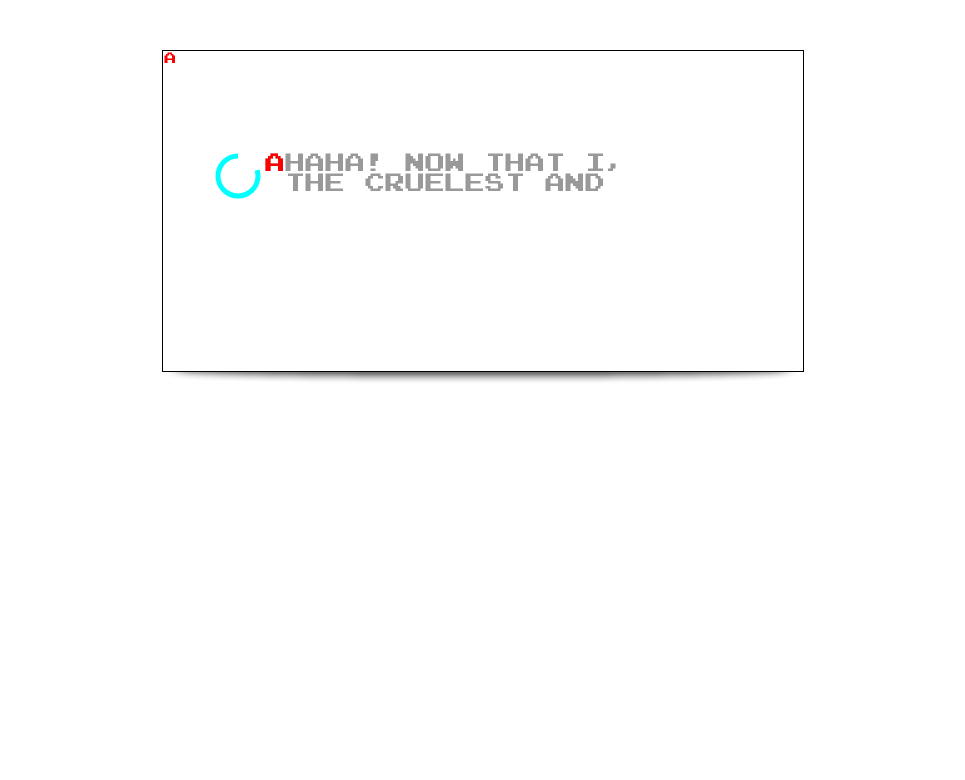
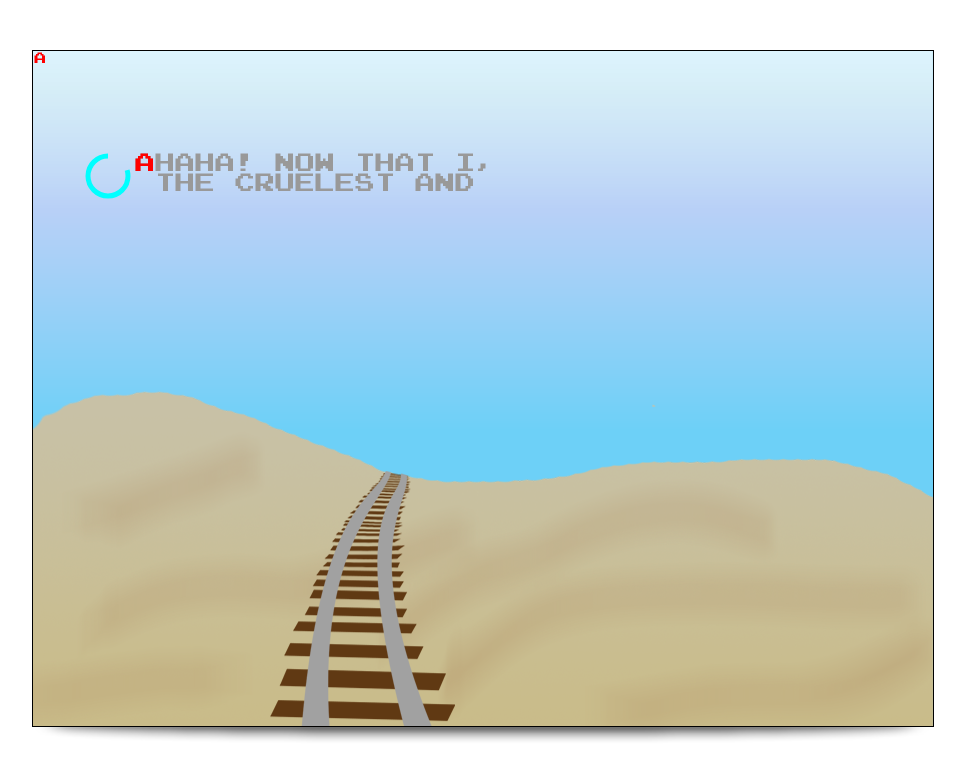
Before and after one commit to Phildo/monologue, a plain HTML site: page index.html in a window 1280 px wide. Shown: the whole page, without its empty margins (158-1123 px from the left). Drawn offline with Linux system fonts and the light colour scheme.

Commit message:
added bg

```diff
--- a/index.html
+++ b/index.html
@@ -52,7 +52,7 @@
 var g;
 function begin()
 {
-  g = new Game({width:640,height:320,container:"stage_container"});
+  g = new Game({width:900,height:675,container:"stage_container"});
   g.begin();
 }
 window.addEventListener('touchstart', function(e){ e.preventDefault() }); //prevent browser from doing anything funny
@@ -62,11 +62,11 @@ window.addEventListener("load",begin,false);
 </head>
 <body class="noselect">
 
-<div id="content" style="display:block; margin:50px auto; width:640px; position:relative;">
-  <div id="debug_div" style="display:block; width:640px; height:320px; position:absolute; top:0px; left:0px; pointer-events:none; user-select:none;"> </div>
-  <div id="stage_container" style="display:block; width:640px; height:320px; position:absolute; top:0px; left:0px; user-select:none;"> </div>
-  <div id="shadow_container" style="display:block; width:640px; position:absolute; left:0px; top:322px; pointer-events:none; user-select:none;">
-    <img id="shadow" src="assets/shadow.png" style="display:block; pointer-events:none; user-select:none;"/>
+<div id="content" style="display:block; margin:50px auto; width:900px; position:relative;">
+  <div id="debug_div" style="display:block; width:900px; height:675px; position:absolute; top:0px; left:0px; pointer-events:none; user-select:none;"> </div>
+  <div id="stage_container" style="display:block; width:900px; height:675px; position:absolute; top:0px; left:0px; user-select:none;"> </div>
+  <div id="shadow_container" style="display:block; width:900px; position:absolute; left:0px; top:677px; pointer-events:none; user-select:none;">
+    <img id="shadow" src="assets/shadow.png" style="display:block; pointer-events:none; user-select:none; width:900px;"/>
   </div>
 </div>
 
--- a/src/scenes/gameplayScene.js
+++ b/src/scenes/gameplayScene.js
@@ -272,6 +272,7 @@ var GamePlayScene = function(game, stage)
 
   self.draw = function()
   {
+    stage.drawCanv.context.drawImage(assetter.asset("bg.png"),0+shaker.x,0+shaker.y);
     drawer.flush();
   };
 
--- a/src/scenes/loadingScene.js
+++ b/src/scenes/loadingScene.js
@@ -25,9 +25,7 @@ var LoadingScene = function(game, stage)
     canv.context.fillText(".",0,0);// funky way to encourage any custom font to load
 
     //put strings in 'img_srcs' as separate array to get "static" count
-    /*
-    img_srcs.push("assets/man.png");
-    */
+    img_srcs.push("assets/bg.png");
     for(var i = 0; i < img_srcs.length; i++)
     {
       images[i] = new Image();
```
Also changed, not shown: assets/bg.png (added).
